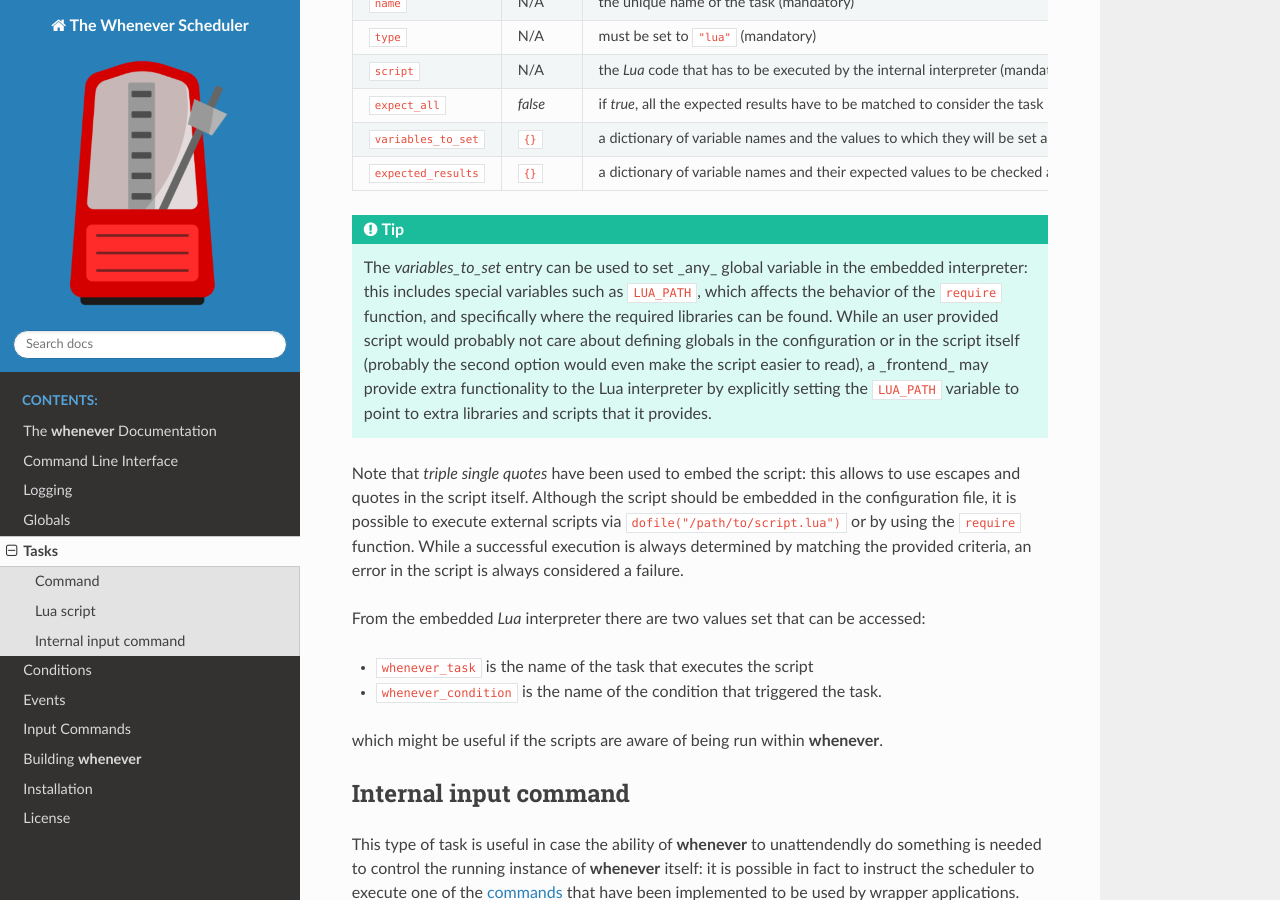
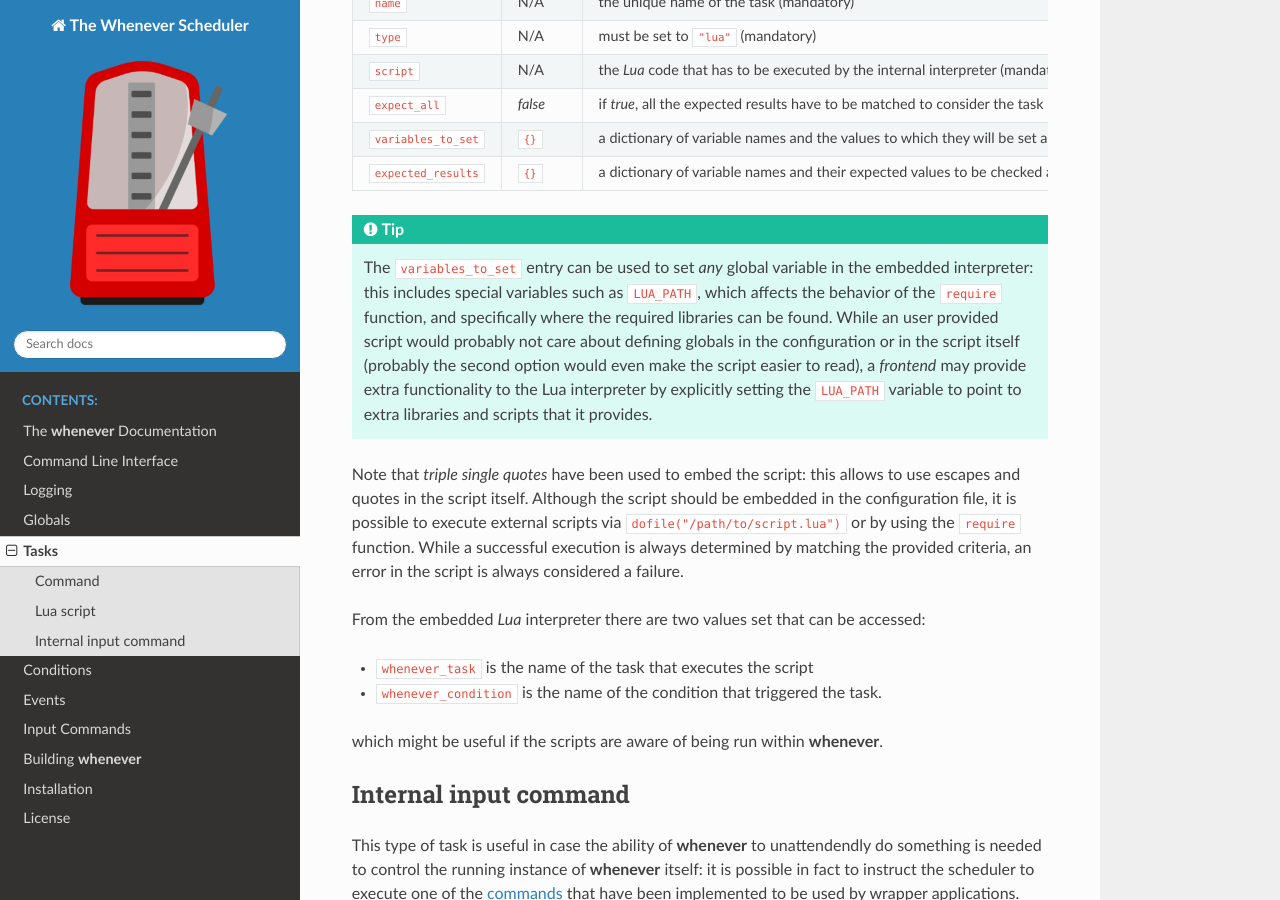
Before and after one commit to almostearthling/whenever, a Sphinx documentation site: the page built from docs/40.tasks.rst, in a window 1280 px wide and 900 px high, scrolled down 3609 px. Built offline with Sphinx 7.4.7 and the Read the Docs theme 3.1.0, drawn with Linux system fonts in a browser that asks for light colours.

Commit message:
docs: fix highlights in new documentation snippets

```diff
--- a/docs/40.tasks.rst
+++ b/docs/40.tasks.rst
@@ -233,12 +233,12 @@ and the following table provides a detailed description of the entries:
 
 .. tip::
 
-   The `variables_to_set` entry can be used to set _any_ global variable in the embedded
+   The ``variables_to_set`` entry can be used to set *any* global variable in the embedded
    interpreter: this includes special variables such as ``LUA_PATH``, which affects the behavior
    of the ``require`` function, and specifically where the required libraries can be found. While
    an user provided script would probably not care about defining globals in the configuration or
    in the script itself (probably the second option would even make the script easier to read), a
-   _frontend_ may provide extra functionality to the Lua interpreter by explicitly setting the
+   *frontend* may provide extra functionality to the Lua interpreter by explicitly setting the
    ``LUA_PATH`` variable to point to extra libraries and scripts that it provides.
 
 Note that *triple single quotes* have been used to embed the script: this allows to use escapes
--- a/docs/50.conditions.rst
+++ b/docs/50.conditions.rst
@@ -551,12 +551,12 @@ The specific parameters are described in the following table:
 
 .. tip::
 
-   The `variables_to_set` entry can be used to set _any_ global variable in the embedded
+   The ``variables_to_set`` entry can be used to set *any* global variable in the embedded
    interpreter: this includes special variables such as ``LUA_PATH``, which affects the behavior
    of the ``require`` function, and specifically where the required libraries can be found. While
    an user provided script would probably not care about defining globals in the configuration or
    in the script itself (probably the second option would even make the script easier to read), a
-   _frontend_ may provide extra functionality to the Lua interpreter by explicitly setting the
+   *frontend* may provide extra functionality to the Lua interpreter by explicitly setting the
    ``LUA_PATH`` variable to point to extra libraries and scripts that it provides.
 
 The same rules and possibilities seen for *Lua* based tasks also apply to conditions: the embedded
```
